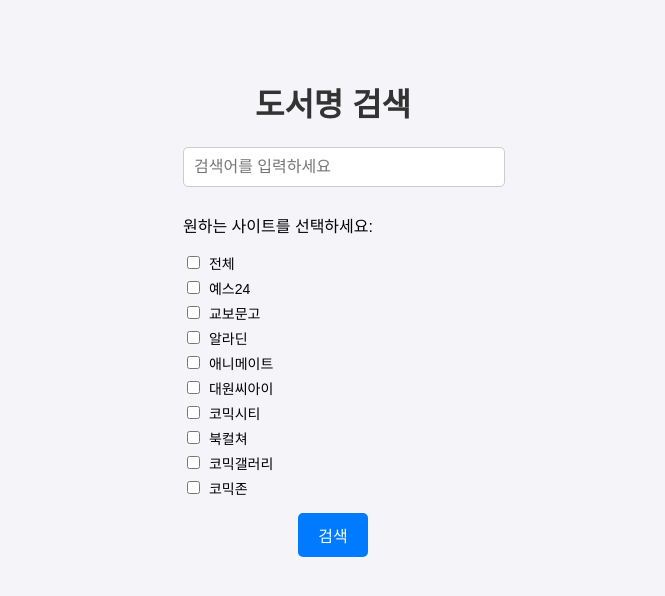
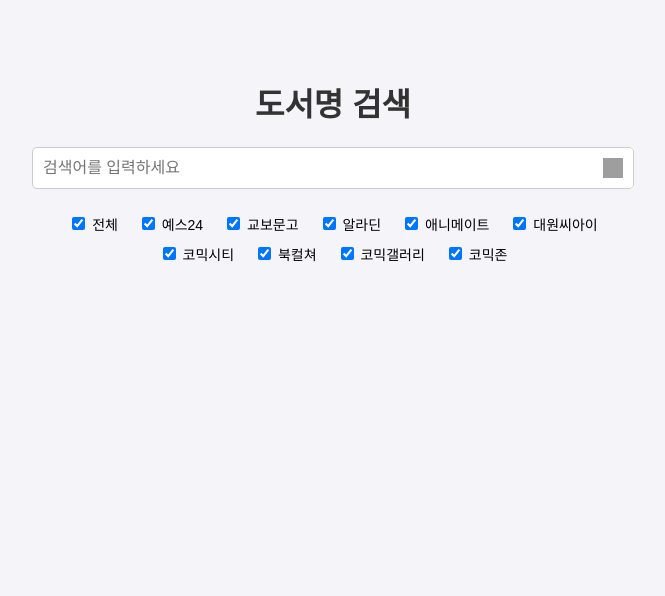
Before and after one commit to dantae923/bookevent-crawling, a Flask app: page / in a window 1280 px wide. Shown: the top 596 px of the page, without its empty margins (307-972 px from the left). Run offline with Flask 3, Linux system fonts and the light colour scheme; grey boxes are pictures that could not be loaded.

Commit message:
검색버튼 돋보기+검색창 정렬렬

```diff
--- a/templates/search.html
+++ b/templates/search.html
@@ -1,8 +1,8 @@
 <!DOCTYPE html>
 <html lang="ko">
   <head>
-    <meta charset="UTF-8" />
-    <meta name="viewport" content="width=device-width, initial-scale=1.0" />
+    <meta charset="UTF-8">
+    <meta name="viewport" content="width=device-width, initial-scale=1.0">
     <title>도서 행사 검색 사이트</title>
     <style>
       body {
@@ -16,63 +16,78 @@
       }
       form {
         margin: 20px auto;
-        width: 300px;
+        width: 600px;
+        display: flex;
+        flex-direction: column;
+        align-items: center;
       }
-      input[type="text"] {
+      /* ✅ 검색창 + 돋보기 버튼을 감싸는 컨테이너 */
+      .search-container {
+        display: flex;
         width: 100%;
-        padding: 10px;
-        font-size: 16px;
+        align-items: center;
+        justify-content: center;
+        gap: 0;
         margin-bottom: 10px;
         border: 1px solid #ccc;
         border-radius: 5px;
+        overflow: hidden;
+        background-color: white;
       }
+      input[type="text"] {
+        flex: 1;
+        padding: 10px;
+        font-size: 16px;
+        border: none;
+        outline: none;
+        background: none;
+      }
+      /* ✅ 돋보기 버튼 스타일 */
+      .search-button {
+        padding: 10px;
+        background-color: white;
+        border: none;
+        cursor: pointer;
+        display: flex;
+        align-items: center;
+        justify-content: center;
+      }
+      .search-button img {
+        width: 20px;
+        height: 20px;
+      }
+      .search-button:hover {
+        background-color: #f0f0f0;
+      }
+      /* ✅ 사이트 체크박스 가로 정렬 */
       .site-options {
+        display: flex;
+        flex-wrap: wrap;
+        justify-content: center;
+        max-width: 600px;
+        margin-top: 10px;
         text-align: left;
-        margin-bottom: 15px;
       }
       .site-options label {
-        display: block;
-        margin: 5px 0;
+        margin: 5px 10px;
         font-size: 14px;
-      }
-      .site-options input[type="checkbox"] {
-        margin-right: 5px;
-      }
-      button {
-        padding: 10px 20px;
-        font-size: 16px;
-        background-color: #007bff;
-        color: white;
-        border: none;
-        border-radius: 5px;
-        cursor: pointer;
-      }
-      button:hover {
-        background-color: #0056b3;
-      }
-      button:disabled {
-        background-color: #ccc;
-        cursor: not-allowed;
-        opacity: 0.6; /* 흐려지게 설정 */
-      }
-      button:disabled:hover {
-        background-color: #ccc; /* 마우스를 올려도 색상 변경 없음 */
+        white-space: nowrap;
       }
     </style>
     <script>
-      function toggleAllSites(source){
+      function toggleAllSites(source) {
         let checkboxes = document.querySelectorAll('.site-checkbox');
         checkboxes.forEach((checkbox) => {
           checkbox.checked = source.checked;
         });
       }
 
-      function checkAllSelected(){
+      function checkAllSelected() {
         let allCheckbox = document.getElementById("select-all");
         let checkboxes = document.querySelectorAll('.site-checkbox');
         let allChecked = true;
         checkboxes.forEach((checkbox) => {
-          if (!checkbox.checked){
+          if (!checkbox.checked) {
             allChecked = false;
           }
         });
@@ -81,69 +96,37 @@
 
       function disableSearchButton() {
         var btn = document.getElementById("searchBtn");
-        btn.disabled = true;  // 버튼 비활성화
-        btn.innerText = "검색 중...";  // 텍스트 변경
+        btn.disabled = true;
       }
     </script>
   </head>
   <body>
     <h1>도서명 검색</h1>
-    <form method="POST" action="/", onsubmit="disableSearchButton()">
-      <!-- 검색어 입력 필드 -->
-      <input
-        type="text"
-        name="search_query"
-        placeholder="검색어를 입력하세요"
-        required
-      />
-
-      <!-- 크롤링할 사이트 선택 영역 -->
-      <div class="site-options">
-        <p>원하는 사이트를 선택하세요:</p>
-        <label>
-          <input type="checkbox" id="select-all" onclick="toggleAllSites(this)" />
-          전체
-        </label>
-        <label>
-          <input type="checkbox" name="sites" value="yes24" class="site-checkbox" onclick="checkAllSelected()" />
-          예스24
-        </label>
-        <label>
-          <input type="checkbox" name="sites" value="kyobo" class="site-checkbox" onclick="checkAllSelected()" />
-          교보문고
-        </label>
-        <label>
-          <input type="checkbox" name="sites" value="aladin" class="site-checkbox" onclick="checkAllSelected()" />
-          알라딘
-        </label>
-        <label>
-          <input type="checkbox" name="sites" value="animate" class="site-checkbox" onclick="checkAllSelected()" />
-          애니메이트
-        </label>
-        <label>
-          <input type="checkbox" name="sites" value="daewon" class="site-checkbox" onclick="checkAllSelected()" />
-          대원씨아이
-        </label>
-        <label>
-          <input type="checkbox" name="sites" value="comiccity" class="site-checkbox" onclick="checkAllSelected()" />
-          코믹시티
-        </label>
-        <label>
-          <input type="checkbox" name="sites" value="bookculture" class="site-checkbox" onclick="checkAllSelected()" />
-          북컬쳐
-        </label>
-        <label>
-          <input type="checkbox" name="sites" value="comicgallery" class="site-checkbox" onclick="checkAllSelected()" />
-          코믹갤러리
-        </label>
-        <label>
-          <input type="checkbox" name="sites" value="comiczone" class="site-checkbox" onclick="checkAllSelected()" />
-          코믹존
-        </label>
+    <form method="POST" action="/" onsubmit="disableSearchButton()">
+      <!-- ✅ 검색창 + 돋보기 버튼 -->
+      <div class="search-container">
+        <input type="text" name="search_query" placeholder="검색어를 입력하세요" required />
+        <button type="submit" class="search-button">
+          <img src="https://cdn-icons-png.flaticon.com/512/622/622669.png" alt="검색">
+        </button>
       </div>
 
-      <!-- 검색 버튼 -->
-      <button type="submit" id="searchBtn">검색</button>
+      <!-- ✅ 사이트 체크박스 (가로 정렬) -->
+      <div class="site-options">
+        <label>
+          <input type="checkbox" id="select-all" onclick="toggleAllSites(this)" checked />
+            전체
+        </label>
+        <label><input type="checkbox" name="sites" value="yes24" class="site-checkbox" onclick="checkAllSelected()" checked /> 예스24</label>
+        <label><input type="checkbox" name="sites" value="kyobo" class="site-checkbox" onclick="checkAllSelected()" checked /> 교보문고</label>
+        <label><input type="checkbox" name="sites" value="aladin" class="site-checkbox" onclick="checkAllSelected()" checked /> 알라딘</label>
+        <label><input type="checkbox" name="sites" value="animate" class="site-checkbox" onclick="checkAllSelected()" checked /> 애니메이트</label>
+        <label><input type="checkbox" name="sites" value="daewon" class="site-checkbox" onclick="checkAllSelected()" checked /> 대원씨아이</label>
+        <label><input type="checkbox" name="sites" value="comiccity" class="site-checkbox" onclick="checkAllSelected()" checked /> 코믹시티</label>
+        <label><input type="checkbox" name="sites" value="bookculture" class="site-checkbox" onclick="checkAllSelected()" checked /> 북컬쳐</label>
+        <label><input type="checkbox" name="sites" value="comicgallery" class="site-checkbox" onclick="checkAllSelected()" checked /> 코믹갤러리</label>
+        <label><input type="checkbox" name="sites" value="comiczone" class="site-checkbox" onclick="checkAllSelected()" checked /> 코믹존</label>
+      </div>
     </form>
   </body>
 </html>
```
